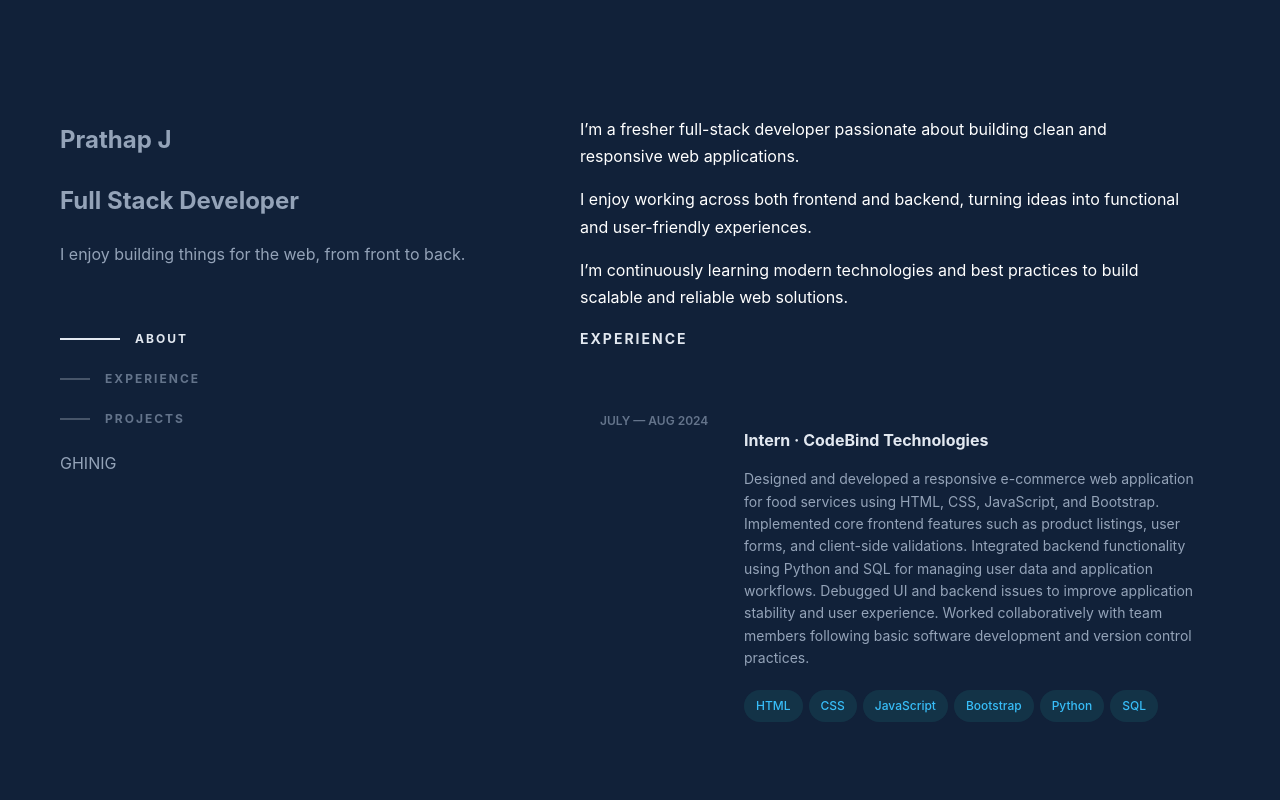
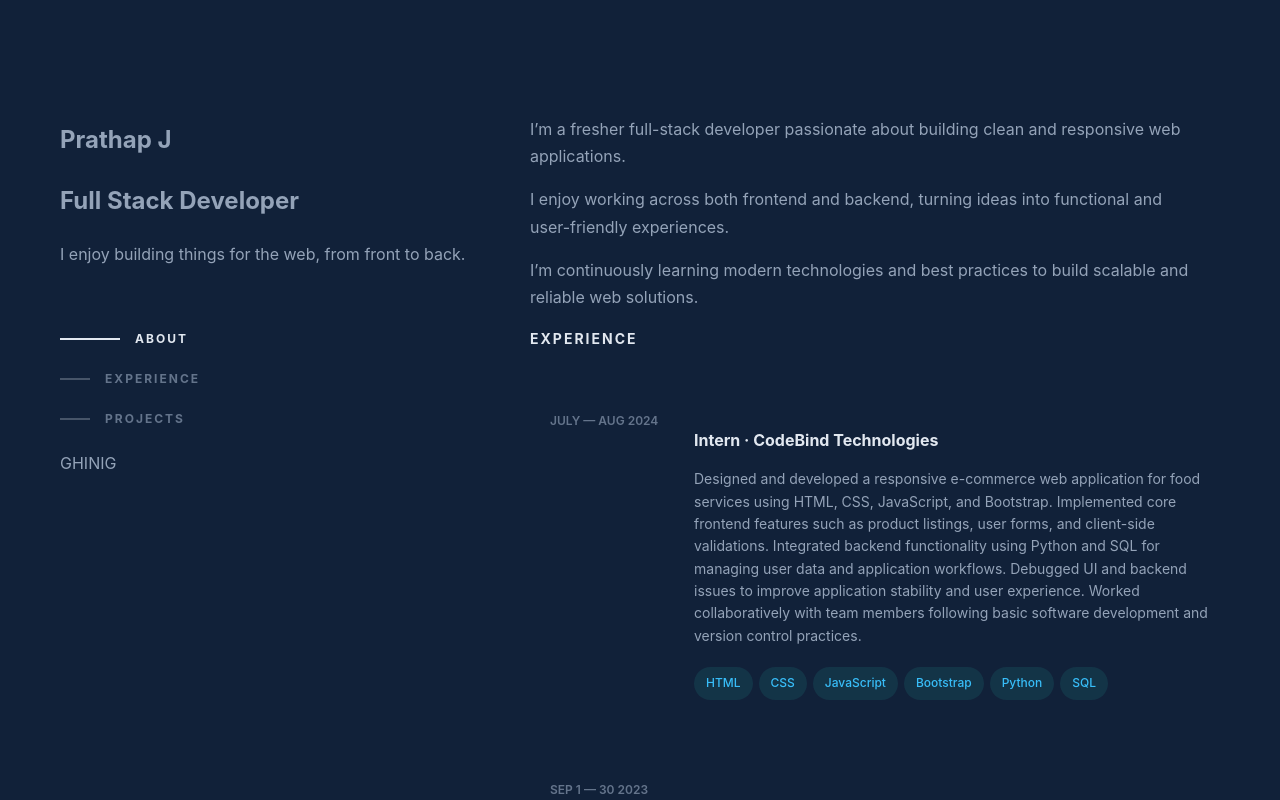
Before and after one commit to Shin-coder01/PORTFOLIO, a React (Create React App) app: page / in a window 1280 px wide. Shown: the top 800 px of the page. Built offline with nearby package versions, Linux system fonts and the light colour scheme.

Commit message:
make layout responsive

```diff
--- a/src/App.css
+++ b/src/App.css
@@ -6,7 +6,7 @@
 body {
   margin: 0;
   font-family: Inter, system-ui, sans-serif;
- background-color: #00122bee;
+  background-color: #00122bee;
   color: #94a3b8;
   line-height: 1.7;
   -webkit-font-smoothing: antialiased;
@@ -15,27 +15,51 @@ body {
 .layout {
   min-height: 100vh;
   position: relative;
-  overflow: hidden;
 }
 
 .sidebar {
   position: fixed;
   left: 0;
   top: 0;
-  width: 500px;
+  width: 450px;
   height: 100vh;
   padding: 100px 60px;
   z-index: 2;
 }
 
+.content {
+  margin-left: 450px;
+  padding: 100px 80px;
+  max-width: 900px;
+}
 
-.content {
-  margin-left: 500px;
-  padding: 100px 80px;
-  position: relative;
-  z-index: 2;
-  color: white;
-  width: calc( 610px);
+@media (max-width: 1024px) {
+
+  .sidebar {
+    position: relative;
+    width: 100%;
+    height: auto;
+    padding: 60px 30px;
+  }
+
+  .content {
+    margin-left: 0;
+    padding: 60px 30px;
+    max-width: 100%;
+  }
+
+}
+
+@media (max-width: 600px) {
+
+  .sidebar {
+    padding: 40px 20px;
+  }
+
+  .content {
+    padding: 40px 20px;
+  }
+
 }
 
 .spotlight {
--- a/src/Projects.js
+++ b/src/Projects.js
@@ -2,7 +2,7 @@ import "./Project.css";
 
 function Projects() {
   return (
-    <section className="projects">
+    <section className="projects" id="projects">
       <h2 className="section-title">Projects</h2>
 
       <div className="project-card">
```
